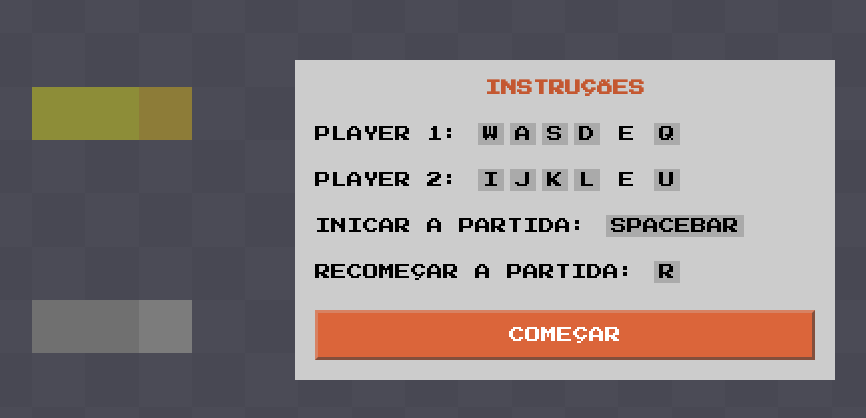
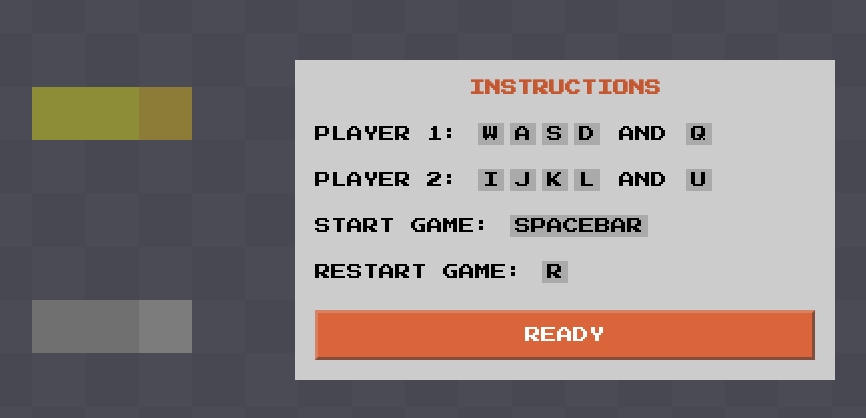
Before and after one commit to igoracmelo/becomb, a website built with Vite: page index.html in a window 1280 px wide. Shown: the part 180-598 px from the top of the page, without its empty margins (75-941 px from the left). Built offline with nearby package versions, Linux system fonts and the light colour scheme.

Commit message:
changed langed to english and added a proper title

```diff
--- a/index.html
+++ b/index.html
@@ -4,21 +4,21 @@
   <meta charset="UTF-8">
   <meta http-equiv="X-UA-Compatible" content="IE=edge">
   <meta name="viewport" content="width=device-width, initial-scale=1.0">
-  <title>Document</title>
+  <title>Becomb Game</title>
 </head>
 <body>
   <canvas id="canvas"></canvas>
   <div id="cover">
     <div class="popup">
       <!-- <br> -->
-      <div class="title">Instruções</div>
-      <div>Player 1: <kbd>W</kbd><kbd>A</kbd><kbd>S</kbd><kbd>D</kbd> e <kbd>Q</kbd></div>
-      <div>Player 2: <kbd>I</kbd><kbd>J</kbd><kbd>K</kbd><kbd>L</kbd> e <kbd>U</kbd></div>
+      <div class="title">Instructions</div>
+      <div>Player 1: <kbd>W</kbd><kbd>A</kbd><kbd>S</kbd><kbd>D</kbd> and <kbd>Q</kbd></div>
+      <div>Player 2: <kbd>I</kbd><kbd>J</kbd><kbd>K</kbd><kbd>L</kbd> and <kbd>U</kbd></div>
       <!-- <br> -->
-      <div>Inicar a partida: <kbd>Spacebar</kbd></div>
+      <div>Start game: <kbd>Spacebar</kbd></div>
       <!-- <br> -->
-      <div>Recomeçar a partida: <kbd>R</kbd></div>
-      <button id="fullscreen">Começar</button>
+      <div>Restart game: <kbd>R</kbd></div>
+      <button id="fullscreen">Ready</button>
     </div>
   </div>
   <style>
```
